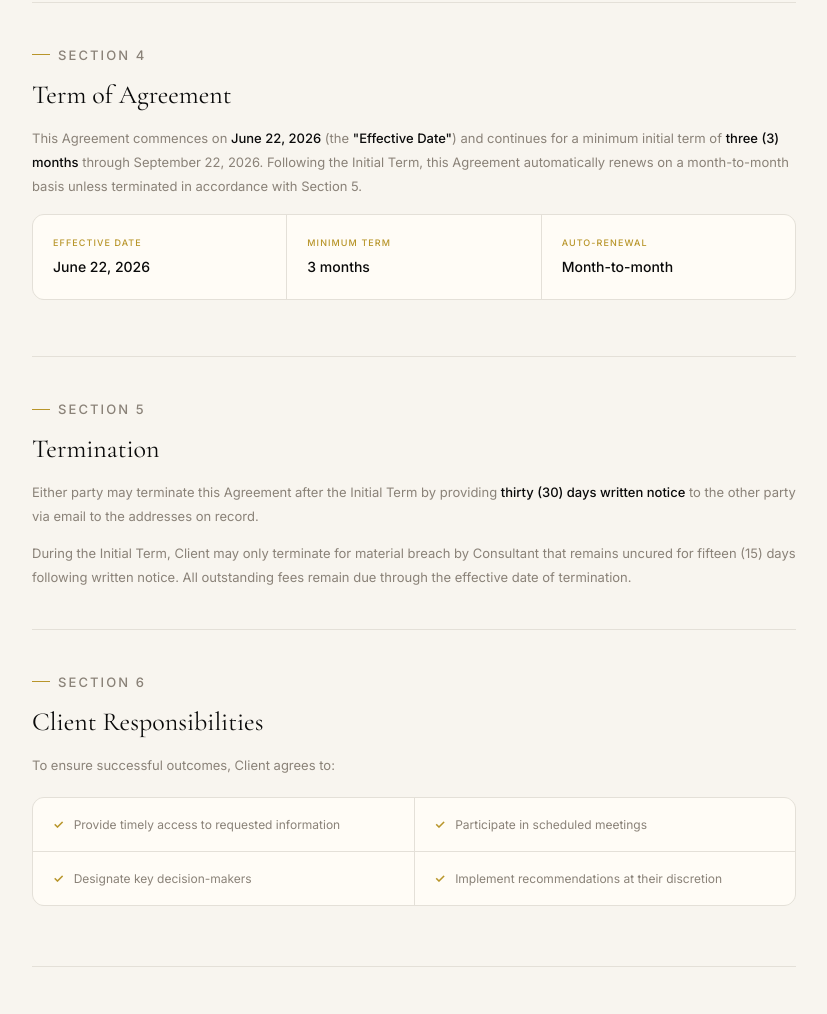
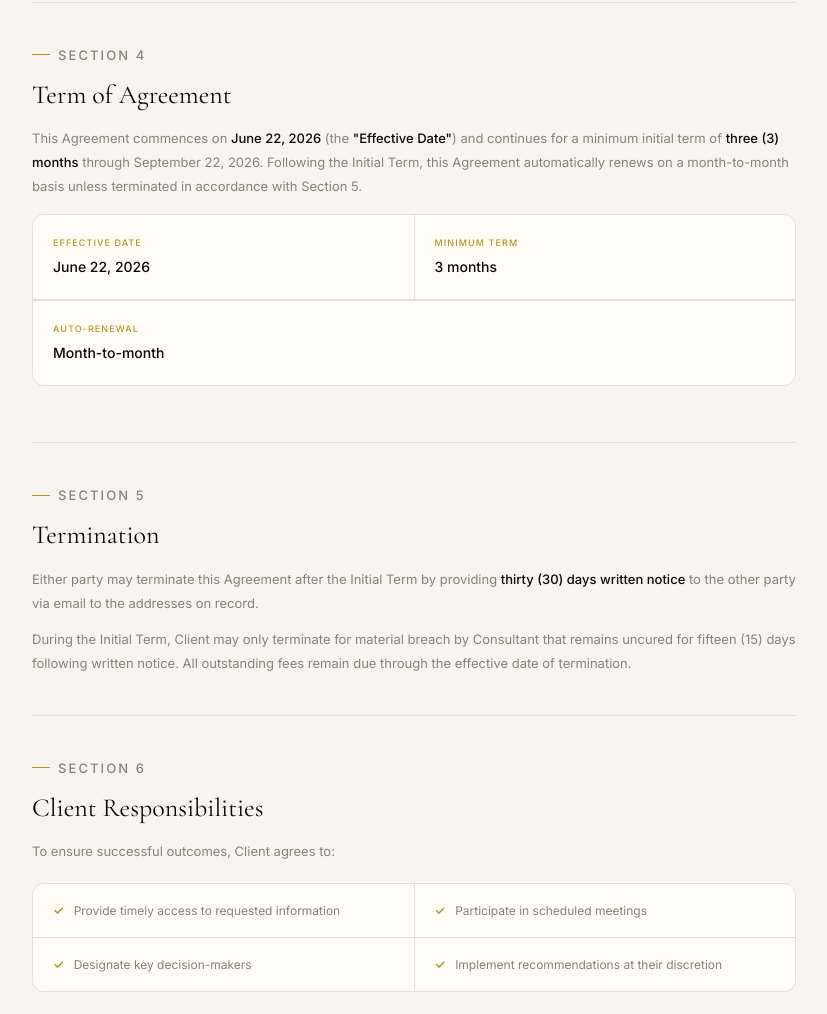
Before and after one commit to qmustard/WeCreate-Consulting-Contracts, a website: page frontend/index.html in a window 1280 px wide. Shown: the part 2481-3495 px from the top of the page, without its empty margins (226-1053 px from the left). Drawn offline with nearby package versions, Linux system fonts and the light colour scheme.

Commit message:
Fix blank cell in terms grid

```diff
--- a/frontend/index.html
+++ b/frontend/index.html
@@ -297,10 +297,10 @@ body{font-family:'Inter',sans-serif;background:var(--paper);color:var(--ink);fon
     <h2>Term of Agreement</h2>
     <p>This Agreement commences on <b>June 22, 2026</b> (the <b>"Effective Date"</b>) and continues for a minimum initial term of <b>three (3) months</b> through September 22, 2026. Following the Initial Term, this Agreement automatically renews on a month-to-month basis unless terminated in accordance with Section 5.</p>
 
-    <div class="terms-grid">
+    <div class="terms-grid" style="grid-template-columns:1fr 1fr;">
       <div class="term"><div class="term-label">Effective Date</div><div class="term-val">June 22, 2026</div></div>
       <div class="term"><div class="term-label">Minimum Term</div><div class="term-val">3 months</div></div>
-      <div class="term"><div class="term-label">Auto-Renewal</div><div class="term-val">Month-to-month</div></div>
+      <div class="term" style="grid-column:1/-1;border-top:1px solid var(--gray-light);"><div class="term-label">Auto-Renewal</div><div class="term-val">Month-to-month</div></div>
     </div>
   </div>
 
```
Also changed, not shown: index.html (+2 -2 lines).
